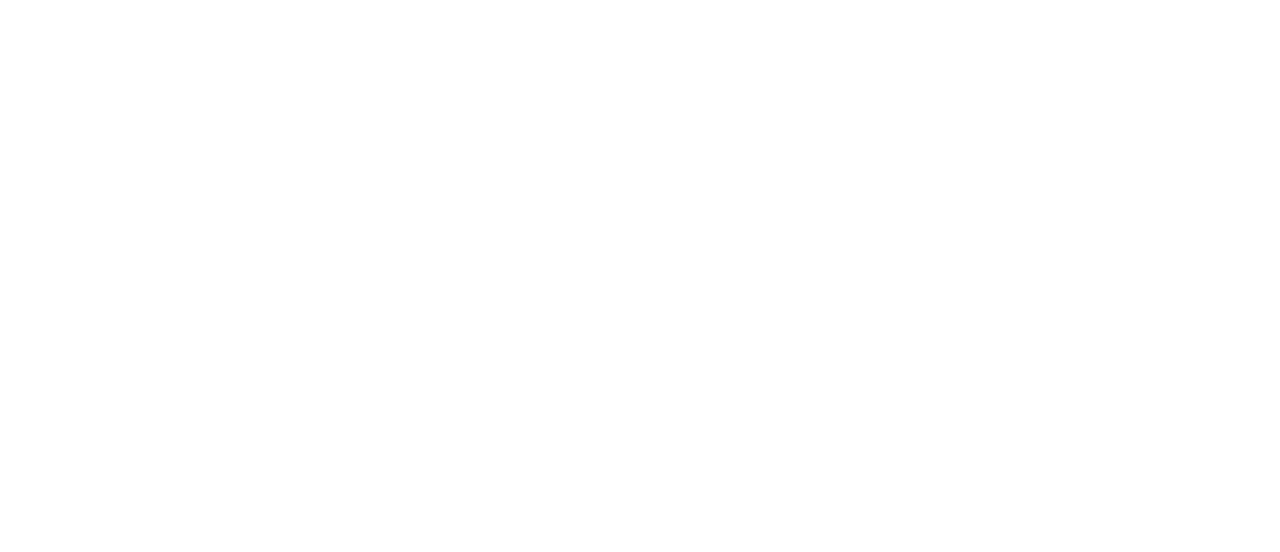
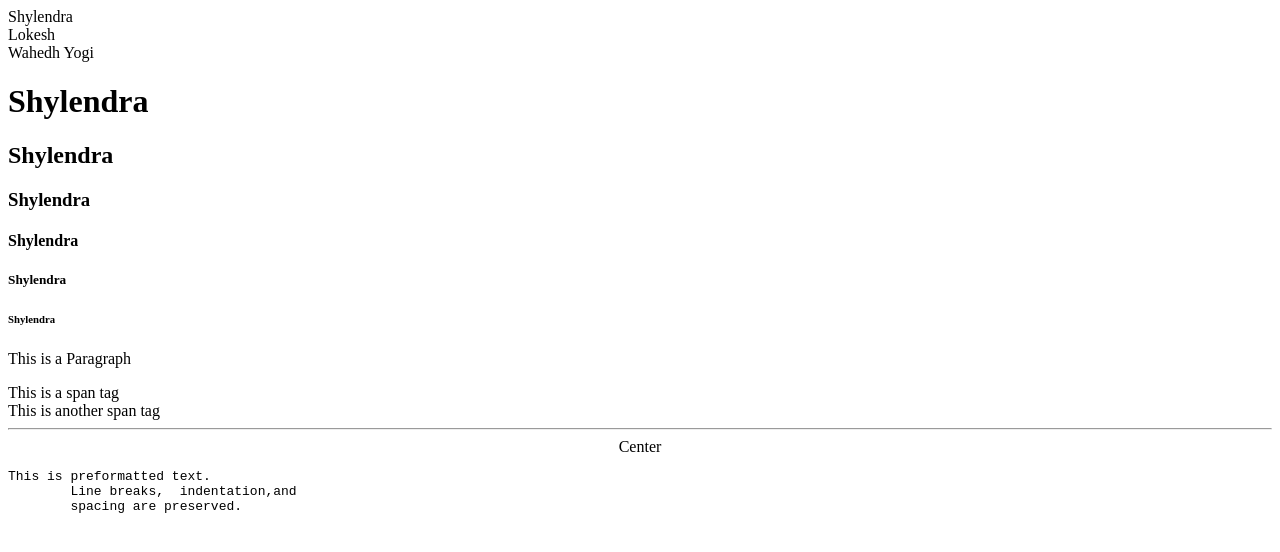
Before and after one commit to Shylendra910/frontend, a plain HTML site: page blockAndInline.html in a window 1280 px wide. Drawn offline with Linux system fonts and the light colour scheme.

Commit message:
blockAndInline

```diff
--- a/blockAndInline.html
+++ b/blockAndInline.html
@@ -0,0 +1,46 @@
+<!DOCTYPE html>
+<html lang="en">
+<head>
+    <meta charset="UTF-8">
+    <meta name="viewport" content="width=device-width, initial-scale=1.0">
+    <title>Document</title>
+</head>
+<body>
+    <!-- Block Line Elements -->
+
+     <div>Shylendra</div>
+     <div>Lokesh</div>
+
+     <!-- InLine Elements -->
+
+      <span>Wahedh</span>
+      <span>Yogi</span>
+
+      <!-- Heading tags -->
+       <h1>Shylendra</h1>
+       <h2>Shylendra</h2>
+       <h3>Shylendra</h3>
+       <h4>Shylendra</h4>
+       <h5>Shylendra</h5>
+       <h6>Shylendra</h6>
+
+    <!-- Paragraph -->
+     <p>This is a Paragraph</p>
+<!-- Break tag -->
+     <span>This is a span tag</span>
+<br>
+     <span>This is another span tag</span>
+
+     <!-- Horizontal Line tag -->
+      <hr>
+
+      <!-- Center Tag -->
+       <center>Center</center>
+
+    <!-- pre Tag -->
+     <pre>This is preformatted text.
+        Line breaks,  indentation,and
+        spacing are preserved.
+     </pre>
+</body>
+</html>
```
Also changed, not shown: index.html (+2 -2 lines).
